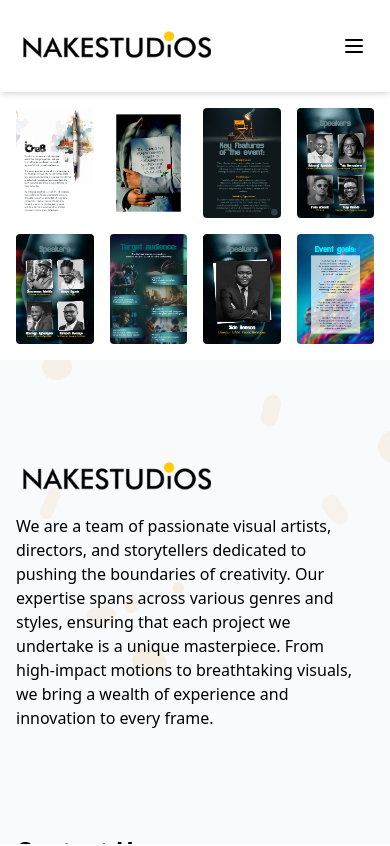
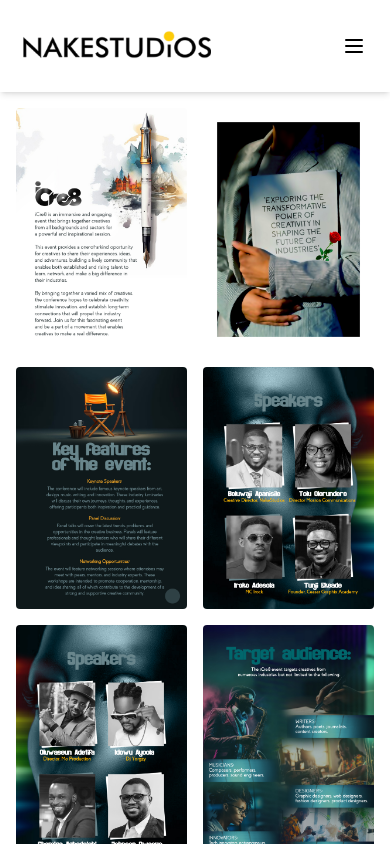
Before and after one commit to fuad1706/nakestudios, a React (Vite) app: page /icreate in a window 390 px wide. Shown: the top 846 px of the page. Built offline with nearby package versions, Linux system fonts and the light colour scheme.

Commit message:
icre8 small screen

```diff
--- a/src/pages/Icreate.jsx
+++ b/src/pages/Icreate.jsx
@@ -13,7 +13,7 @@
 const Icreate = () => {
   return (
     <div className="p-4 md:p-8">
-      <div className="grid grid-cols-4 gap-4 ">
+      <div className="grid grid-cols-2 sm:grid-cols-3 md:grid-cols-4 gap-4 ">
         {imgList.map((img, index) => (
           <img
             key={index}
```
